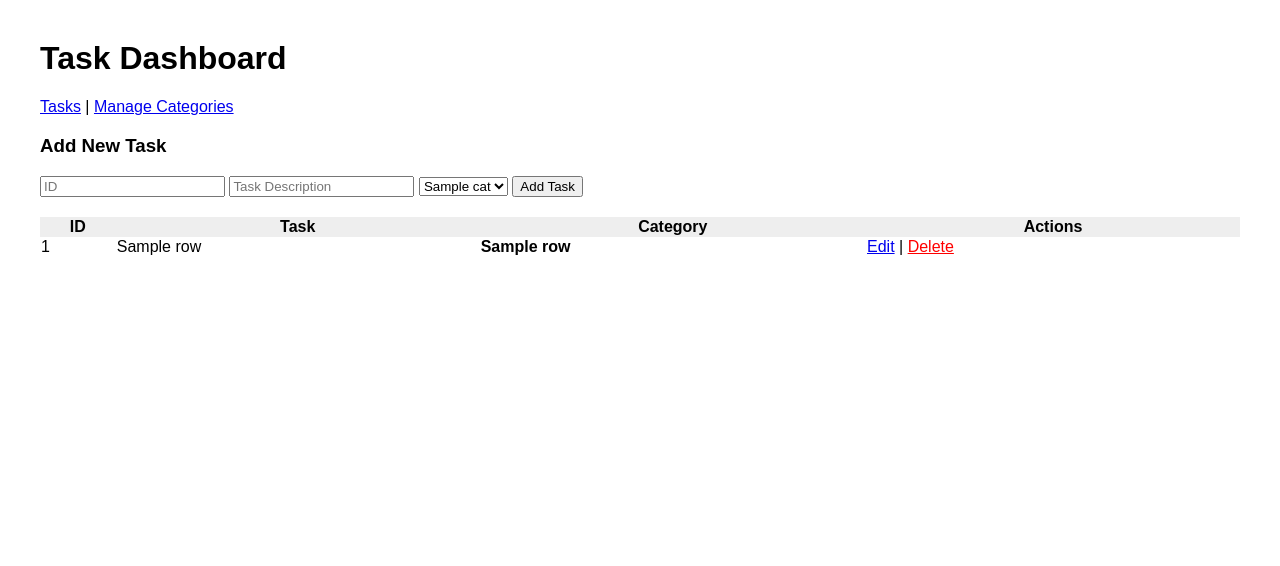
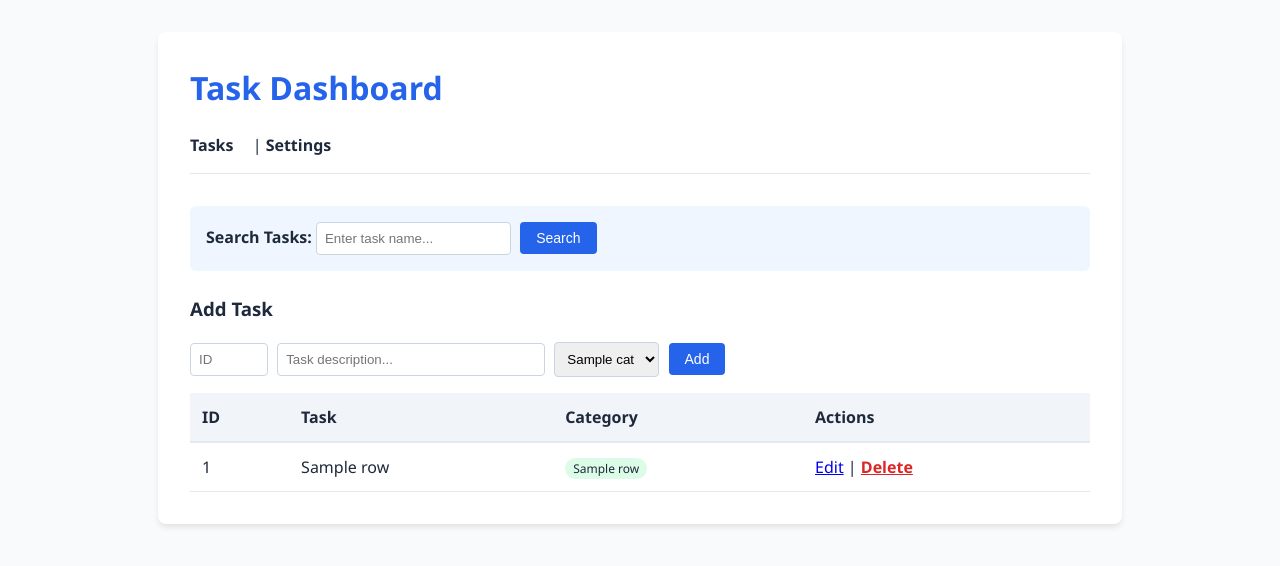
Before and after one commit to georgemark1024/rdbms, a Flask app: template app/templates/index.html in a window 1280 px wide. Shown: the top 566 px of the page. Run offline with Flask 3, Linux system fonts and the light colour scheme; the template is opened without the code that fills it: most values are stand-ins (such as "Sample title", 1, 10 or a date in 2020).

Commit message:
feat: add search on web app
also adds styling

```diff
--- a/app/app.py
+++ b/app/app.py
@@ -29,9 +29,25 @@ init_db()
 
 @app.route('/')
 def index():
-    categories = db.get_table("categories").read_records()
-    joined_data = db.inner_join("tasks", "categories", "cat_id", "id")
-    return render_template('index.html', categories=categories, joined_tasks=joined_data)
+    search_query = request.args.get('search')
+    cats = db.get_table("categories").read_records()
+
+    # 1. Get the tasks table
+    tasks_table = db.get_table("tasks")
+
+    # 2. If searching, use the engine's ability to filter
+    if search_query:
+        # We simulate the WHERE clause here
+        # SQL: SELECT * FROM tasks WHERE name = 'search_query'
+        filtered_tasks = tasks_table.read_records(lambda r: search_query.lower() in r['name'].lower())
+    else:
+        filtered_tasks = tasks_table.read_records()
+
+    # 3. Perform the Join on the (possibly filtered) tasks
+    # Our join method needs to handle the filtered list
+    joined_data = db.inner_join("tasks", "categories", "cat_id", "id", custom_left_data=filtered_tasks)
+
+    return render_template('index.html', categories=cats, joined_tasks=joined_data)
 
 @app.route('/categories')
 def show_categories():
--- /dev/null
+++ b/app/static/style.css
@@ -0,0 +1,16 @@
+/* app/static/style.css */
+:root { --primary: #2563eb; --danger: #dc2626; --bg: #f8fafc; --text: #1e293b; }
+body { font-family: 'Segoe UI', system-ui, sans-serif; background: var(--bg); color: var(--text); line-height: 1.5; margin: 0; padding: 2rem; }
+.container { max-width: 900px; margin: 0 auto; background: white; padding: 2rem; border-radius: 8px; box-shadow: 0 4px 6px -1px rgb(0 0 0 / 0.1); }
+h1 { color: var(--primary); margin-top: 0; }
+nav { margin-bottom: 2rem; border-bottom: 1px solid #e2e8f0; padding-bottom: 1rem; }
+nav a { text-decoration: none; color: var(--text); font-weight: 600; margin-right: 15px; }
+nav a:hover { color: var(--primary); }
+table { width: 100%; border-collapse: collapse; margin-top: 1rem; }
+th { text-align: left; background: #f1f5f9; padding: 12px; border-bottom: 2px solid #e2e8f0; }
+td { padding: 12px; border-bottom: 1px solid #e2e8f0; }
+.btn { display: inline-block; padding: 8px 16px; border-radius: 4px; border: none; cursor: pointer; text-decoration: none; font-size: 14px; }
+.btn-primary { background: var(--primary); color: white; }
+.btn-danger { color: var(--danger); font-weight: bold; }
+input, select { padding: 8px; border: 1px solid #cbd5e1; border-radius: 4px; margin-right: 5px; }
+.search-box { background: #eff6ff; padding: 1rem; border-radius: 6px; margin-bottom: 1.5rem; display: flex; align-items: center; }
--- a/app/templates/index.html
+++ b/app/templates/index.html
@@ -1,49 +1,59 @@
 <!DOCTYPE html>
-<html lang="en">
+<html>
 <head>
-    <meta charset="UTF-8">
-    <title>RDBMS Dashboard</title>
-    <style>body { font-family: sans-serif; margin: 40px; } table { width: 100%; border-collapse: collapse; margin-top: 20px; }</style>
+    <link rel="stylesheet" href="{{ url_for('static', filename='style.css') }}">
+    <title>RDBMS Task Manager</title>
 </head>
 <body>
+    <div class="container">
         <h1>Task Dashboard</h1>
         <nav>
-        <a href="/">Tasks</a> | <a href="/categories">Manage Categories</a>
+            <a href="/">Tasks</a> | <a href="/categories">Settings</a>
         </nav>
 
+        <div class="search-box">
+            <form action="/" method="GET" style="width: 100%;">
+                <strong>Search Tasks: </strong>
+                <input type="text" name="search" placeholder="Enter task name..." value="{{ request.args.get('search', '') }}">
+                <button type="submit" class="btn btn-primary">Search</button>
+                {% if request.args.get('search') %}
+                    <a href="/" style="font-size: 12px; margin-left: 10px;">Clear Filter</a>
+                {% endif %}
+            </form>
+        </div>
+
         <section>
-        <h3>Add New Task</h3>
+            <h3>Add Task</h3>
             <form action="/add_task" method="POST">
-            <input type="number" name="id" placeholder="ID" required>
-            <input type="text" name="name" placeholder="Task Description" required>
+                <input type="number" name="id" placeholder="ID" required style="width: 60px;">
+                <input type="text" name="name" placeholder="Task description..." required style="width: 250px;">
                 <select name="cat_id">
                     {% for cat in categories %}
                     <option value="{{ cat.id }}">{{ cat.name }}</option>
                     {% endfor %}
                 </select>
-            <button type="submit">Add Task</button>
+                <button type="submit" class="btn btn-primary">Add</button>
             </form>
         </section>
 
         <table>
             <thead>
-            <tr style="background: #eee;">
-                <th>ID</th><th>Task</th><th>Category</th><th>Actions</th>
-            </tr>
+                <tr><th>ID</th><th>Task</th><th>Category</th><th>Actions</th></tr>
             </thead>
             <tbody>
                 {% for row in joined_tasks %}
                 <tr>
                     <td>{{ row.tasks_id }}</td>
                     <td>{{ row.tasks_name }}</td>
-                <td><strong>{{ row.categories_name }}</strong></td>
+                    <td><span style="background:#dcfce7; padding:2px 8px; border-radius:12px; font-size:12px;">{{ row.categories_name }}</span></td>
                     <td>
                         <a href="/edit/{{ row.tasks_id }}">Edit</a> |
-                    <a href="/delete/{{ row.tasks_id }}" style="color:red;">Delete</a>
+                        <a href="/delete/{{ row.tasks_id }}" class="btn-danger">Delete</a>
                     </td>
                 </tr>
                 {% endfor %}
             </tbody>
         </table>
+    </div>
 </body>
 </html>
```
Also changed, not shown: engine.py (+27 -20 lines). Lines whose indentation alone changed are shown as unchanged.
